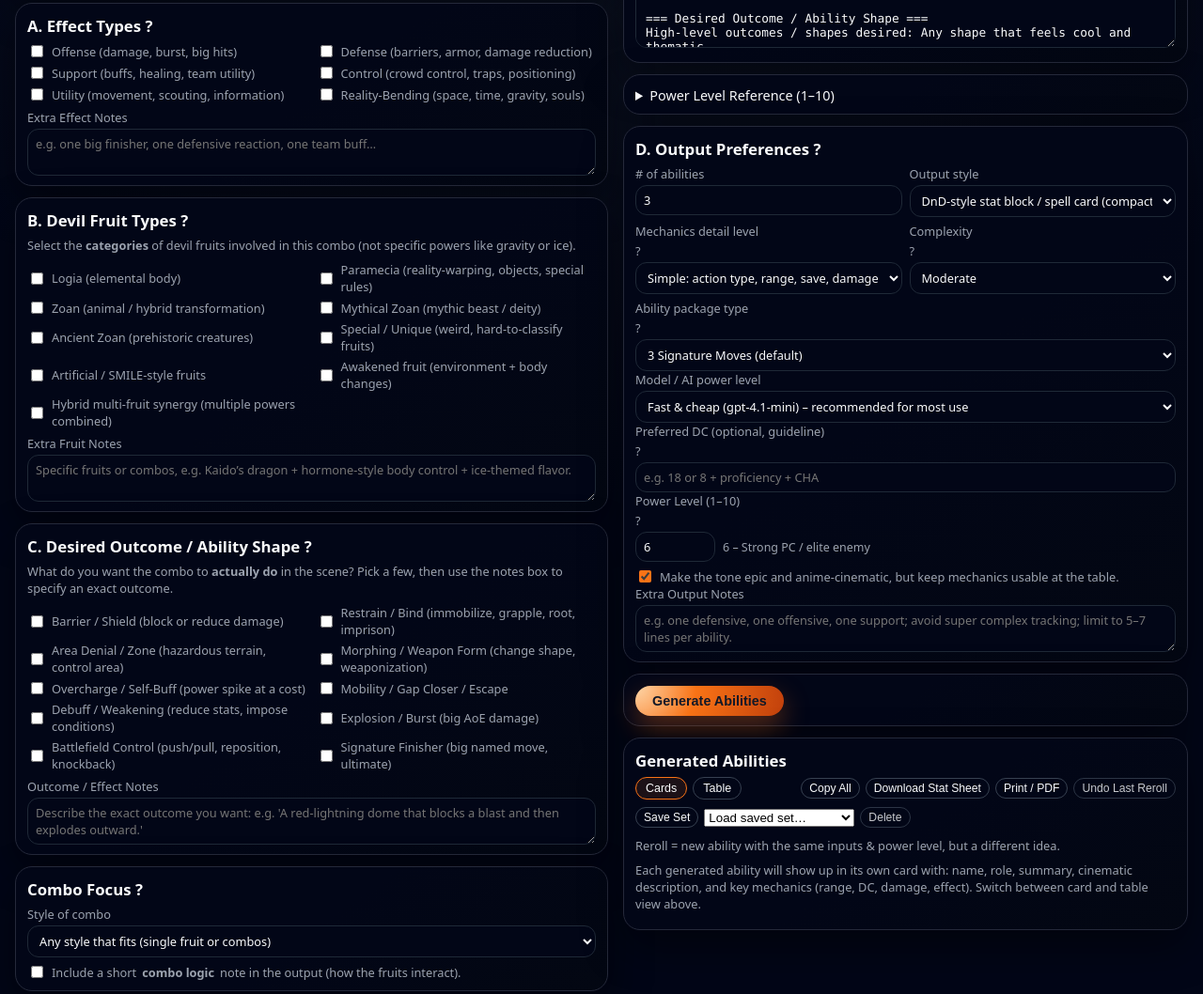
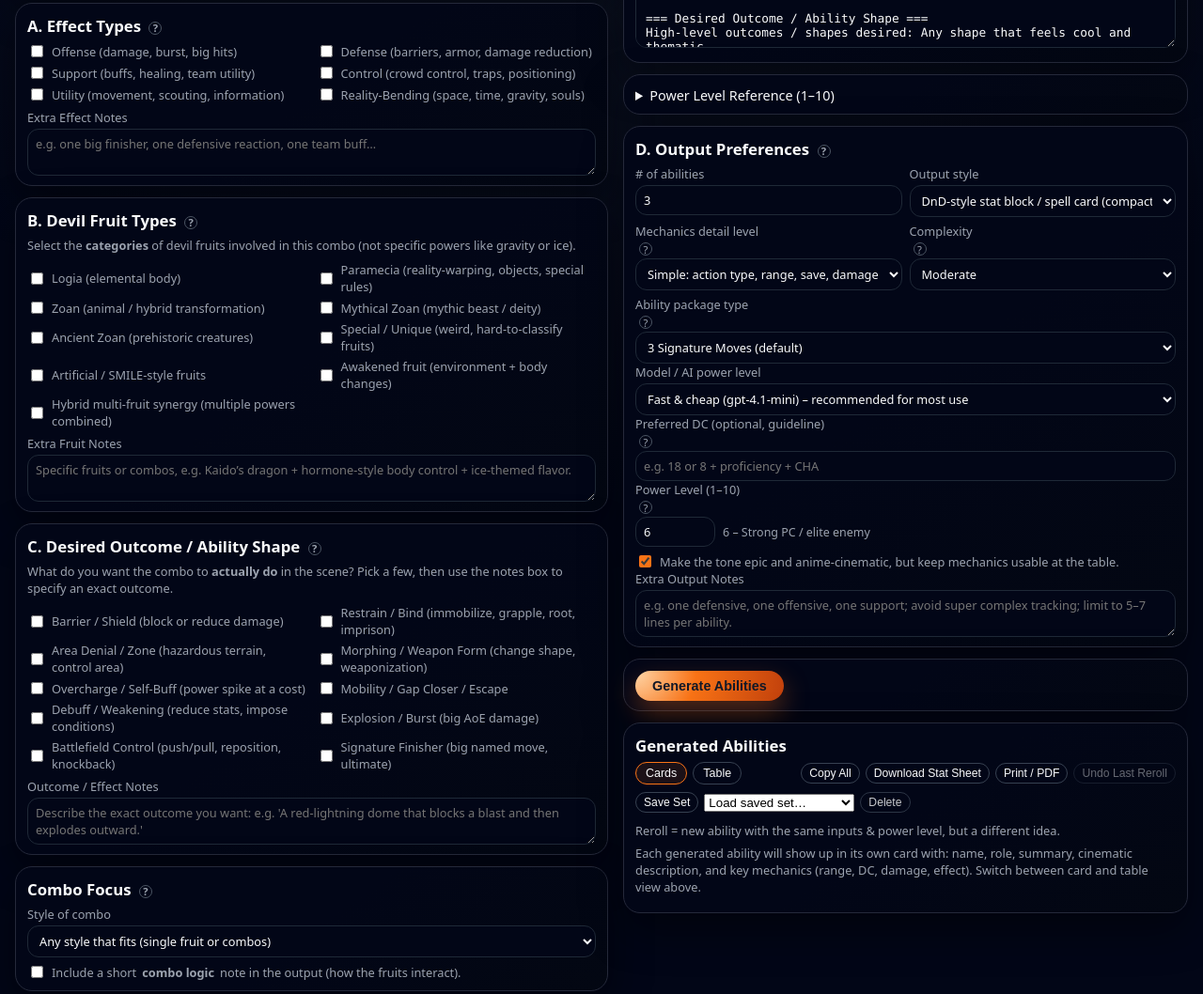
Before and after one commit to Awither/One-Piece, a website: page public/index.html in a window 1280 px wide. Shown: the part 367-1425 px from the top of the page at 94% size. Drawn offline with Linux system fonts and the light colour scheme.

Commit message:
Update styles.css

```diff
--- a/public/styles.css
+++ b/public/styles.css
@@ -143,6 +143,21 @@ label textarea:focus {
   gap: 6px;
 }
 
+/* Help icons */
+.help-icon {
+  display: inline-flex;
+  align-items: center;
+  justify-content: center;
+  margin-left: 4px;
+  width: 14px;
+  height: 14px;
+  border-radius: 999px;
+  border: 1px solid #4b5563;
+  font-size: 0.7rem;
+  color: var(--text-muted);
+  cursor: help;
+}
+
 /* Power level display */
 .power-row {
   display: flex;
@@ -188,13 +203,18 @@ input[type="checkbox"] {
   font-size: 0.78rem;
 }
 
-/* Results container – now just a wrapper */
+/* Results container – wrapper */
 .results-box {
   padding: 0;
   border: none;
   background: transparent;
   min-height: 0;
   white-space: normal;
+}
+
+/* Reroll hint */
+.reroll-hint {
+  margin-bottom: 6px;
 }
 
 /* Grid of ability cards */
@@ -272,6 +292,14 @@ input[type="checkbox"] {
   font-size: 0.8rem;
 }
 
+/* Combo logic text */
+.ability-card-combo-logic {
+  margin-top: 4px;
+  font-size: 0.72rem;
+  color: var(--text-muted);
+  font-style: italic;
+}
+
 /* Small inline actions inside card */
 .ability-card-actions {
   margin-top: 6px;
@@ -344,6 +372,11 @@ input[type="checkbox"] {
 
 .chip:hover {
   border-color: var(--accent);
+}
+
+.chip[disabled] {
+  opacity: 0.4;
+  cursor: not-allowed;
 }
 
 /* Table view */
```
